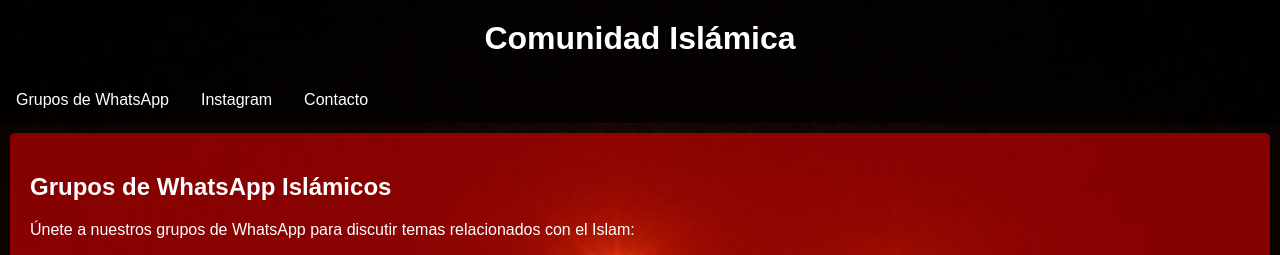
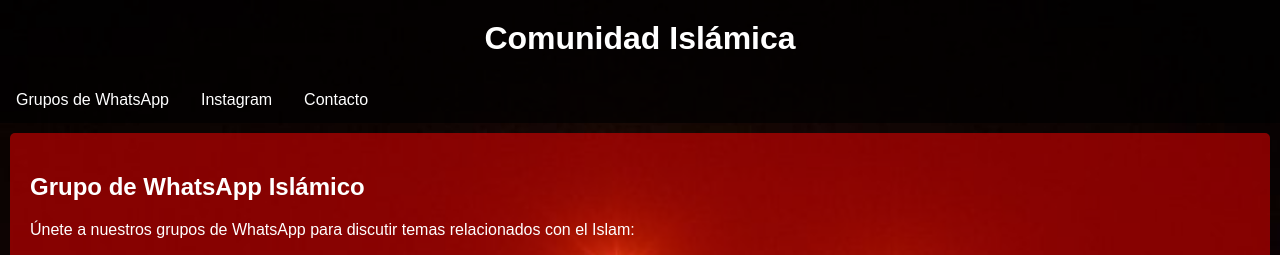
Before and after one commit to 7mdlsur/amobasi.github.io, a plain HTML site: page index.html in a window 1280 px wide. Shown: the top 255 px of the page. Drawn offline with Linux system fonts and the light colour scheme.

Commit message:
Update index.html

```diff
--- a/index.html
+++ b/index.html
@@ -31,7 +31,7 @@
     </nav>
 
     <section id="whatsapp">
-        <h2>Grupos de WhatsApp Islámicos</h2>
+        <h2>Grupo de WhatsApp Islámico</h2>
         <p>Únete a nuestros grupos de WhatsApp para discutir temas relacionados con el Islam:</p>
         <ul>
             <li><a href="https://amobasi.com" target="_blank">Unirse a los Grupos de WhatsApp</a></li>
```
